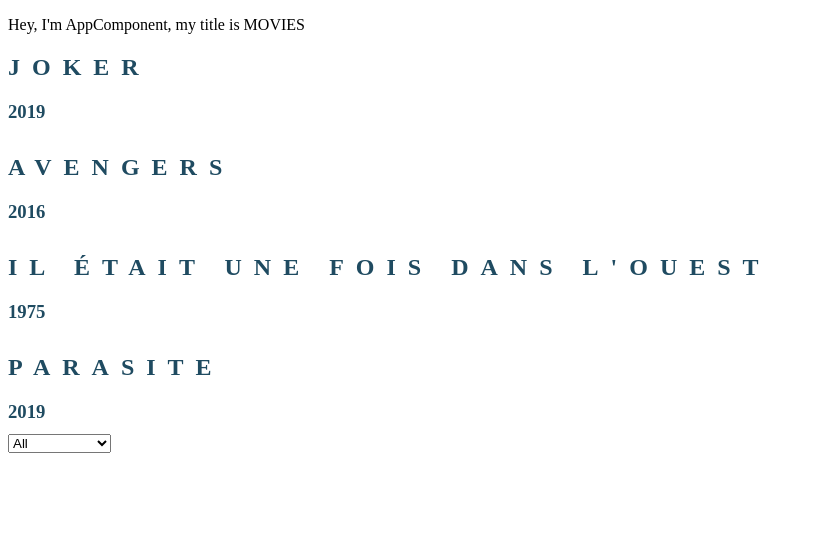
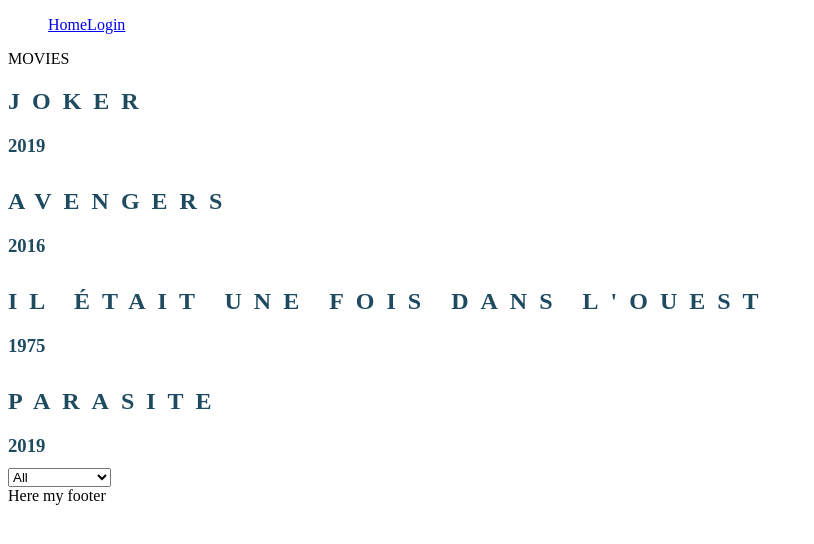
Before and after one commit to Marie-belette/MovieAngularPublic, an Angular app: page /home in a window 1280 px wide. Before the commit this address led to /. Shown: the top 544 px of the page, without its empty margins (0-814 px from the left). Built offline with nearby package versions, Linux system fonts and the light colour scheme.

Commit message:
router ajout

```diff
--- a/src/app/app-routing.module.ts
+++ b/src/app/app-routing.module.ts
@@ -1,8 +1,29 @@
 import { NgModule } from '@angular/core';
 import { Routes, RouterModule } from '@angular/router';
+import { HomeComponent } from './pages/home/home.component';
+import { LoginComponent } from './pages/login/login.component';
 
 
-const routes: Routes = [];
+const routes: Routes = [
+  {
+    path: '',
+    redirectTo: 'home',
+    pathMatch: 'full'
+  },
+  {
+    path: 'home',
+    component: HomeComponent
+  },
+  {
+    path: 'login',
+    component: LoginComponent
+  },
+  {
+    path: '**',
+    redirectTo: 'home',
+    pathMatch: 'full'
+  }
+];
 
 @NgModule({
   imports: [RouterModule.forRoot(routes)],
--- a/src/app/app.component.html
+++ b/src/app/app.component.html
@@ -1,19 +1,22 @@
-<p>Hey, I'm AppComponent, my title is {{ title | uppercase }}</p>
+<header>
+    <nav>
+        <ul>
+            <li>
+                <a [routerLink]="['home']">
+                    Home
+                </a>
+            </li>
+            <li>
+                <a [routerLink]="['login']">
+                    Login
+                </a>
+            </li>
+        </ul>
+    </nav>
+</header>
 
-<div *ngFor="let movie of movies">
-  <div class="movie" *ngIf="(movie.country == defaultCountry) || defaultCountry == 'all'">
-    <h2 class="title" [ngClass]="{'old': movie.year < 2000}">{{ movie.title }}</h2>
-    <h3>{{ movie.year }}</h3>
-  </div>
-</div>
+<router-outlet></router-outlet>
 
-<div id="filter">
-  <select size="1" [(ngModel)]="defaultCountry">
-    <option value="all" selected>
-      All
-    </option>
-    <option *ngFor="let country of countries" value="{{country}}">
-      {{country}}
-    </option>
-  </select>
-</div>
+<footer>
+    Here my footer
+</footer>
--- a/src/app/app.component.ts
+++ b/src/app/app.component.ts
@@ -6,51 +6,6 @@
   styleUrls: ['./app.component.scss']
 })
 export class AppComponent {
-  public title: string = 'movies';
 
-  public defaultCountry: string = "all";
 
-  public movies: any[] = [
-    {
-      title: 'Joker',
-      year: 2019,
-      country: 'United States',
-      shown: true
-    },
-    {
-      title: 'Avengers',
-      year: 2016,
-      country: 'United States',
-      shown: true
-    },
-    {
-      title: 'Il était une fois dans l\'ouest',
-      year: 1975,
-      country: "Italia",
-      shown: true
-    },
-    {
-    title: 'Parasite',
-    year: 2019,
-    country: "Korea",
-    shown: true
-    }
-  ];
-
-  public toggleCountry(): void {
-    this.defaultCountry =
-      (this.defaultCountry == 'US') ? this.defaultCountry = 'it'
-                                    : this.defaultCountry = 'US'
-    this.movies.forEach((movie: any) => {
-     movie.shown = movie.country == this.defaultCountry ? true : false;
-    })
-  };
-
-  public countries: Set<string> = new Set();
-
-  public constructor() {
-    this.movies.forEach(movie => {
-        this.countries.add(movie.country);
-      });
-  }
 }
--- a/src/app/app.module.ts
+++ b/src/app/app.module.ts
@@ -5,10 +5,14 @@
 
 import { FormsModule } from '@angular/forms'
 import { AppComponent } from './app.component';
+import { HomeComponent } from './pages/home/home.component';
+import { LoginComponent } from './pages/login/login.component';
 
 @NgModule({
   declarations: [
-    AppComponent
+    AppComponent,
+    HomeComponent,
+    LoginComponent
   ],
   imports: [
     BrowserModule,
--- /dev/null
+++ b/src/app/pages/home/home.component.html
@@ -0,0 +1,19 @@
+<p>{{ title | uppercase }}</p>
+
+<div *ngFor="let movie of movies">
+  <div class="movie" *ngIf="(movie.country == defaultCountry) || defaultCountry == 'all'">
+    <h2 class="title" [ngClass]="{'old': movie.year < 2000}">{{ movie.title }}</h2>
+    <h3>{{ movie.year }}</h3>
+  </div>
+</div>
+
+<div id="filter">
+  <select size="1" [(ngModel)]="defaultCountry">
+    <option value="all" selected>
+      All
+    </option>
+    <option *ngFor="let country of countries" value="{{country}}">
+      {{country}}
+    </option>
+  </select>
+</div>
--- /dev/null
+++ b/src/app/pages/home/home.component.scss
@@ -0,0 +1,30 @@
+$default-font-color: hsl(200, 52%, 25%);
+
+div {
+    color: $default-font-color;
+    &.movie {
+        min-width: 10em;
+        width: auto;
+        min-height: 5em;
+        height: auto;
+
+        h2 {
+            &.title {
+                letter-spacing: 0.5em;
+                text-transform: uppercase;
+            }
+        }
+    }
+}
+
+ul {
+    display: flex;
+    list-style-type: none;
+    cursor: pointer;
+
+    li {
+    &.active {
+        background-color: bisque;
+    }
+    }
+}
--- /dev/null
+++ b/src/app/pages/home/home.component.ts
@@ -0,0 +1,57 @@
+import { Component, OnInit } from '@angular/core';
+
+@Component({
+  selector: 'app-home',
+  templateUrl: './home.component.html',
+  styleUrls: ['./home.component.scss']
+})
+export class HomeComponent implements OnInit {
+
+  public title: string = 'movies';
+
+  public defaultCountry: string = "all";
+
+  public movies: any[] = [
+    {
+      title: 'Joker',
+      year: 2019,
+      country: 'United States',
+      shown: true
+    },
+    {
+      title: 'Avengers',
+      year: 2016,
+      country: 'United States',
+      shown: true
+    },
+    {
+      title: 'Il était une fois dans l\'ouest',
+      year: 1975,
+      country: "Italia",
+      shown: true
+    },
+    {
+    title: 'Parasite',
+    year: 2019,
+    country: "Korea",
+    shown: true
+    }
+  ];
+
+  public toggleCountry(): void {
+    this.defaultCountry =
+      (this.defaultCountry == 'US') ? this.defaultCountry = 'it'
+                                    : this.defaultCountry = 'US'
+    this.movies.forEach((movie: any) => {
+     movie.shown = movie.country == this.defaultCountry ? true : false;
+    })
+  };
+
+  public countries: Set<string> = new Set();
+
+  public constructor() {
+      this.movies.forEach(movie => {
+          this.countries.add(movie.country);
+        });
+    }
+  }
--- /dev/null
+++ b/src/app/pages/login/login.component.html
@@ -0,0 +1 @@
+<p>login works!</p>
--- /dev/null
+++ b/src/app/pages/login/login.component.ts
@@ -0,0 +1,15 @@
+import { Component, OnInit } from '@angular/core';
+
+@Component({
+  selector: 'app-login',
+  templateUrl: './login.component.html',
+  styleUrls: ['./login.component.scss']
+})
+export class LoginComponent implements OnInit {
+
+  constructor() { }
+
+  ngOnInit(): void {
+  }
+
+}
```
Also changed, not shown: src/app/pages/login/login.component.scss (added), 2 other files (tests, documents, lock files or other folders).
